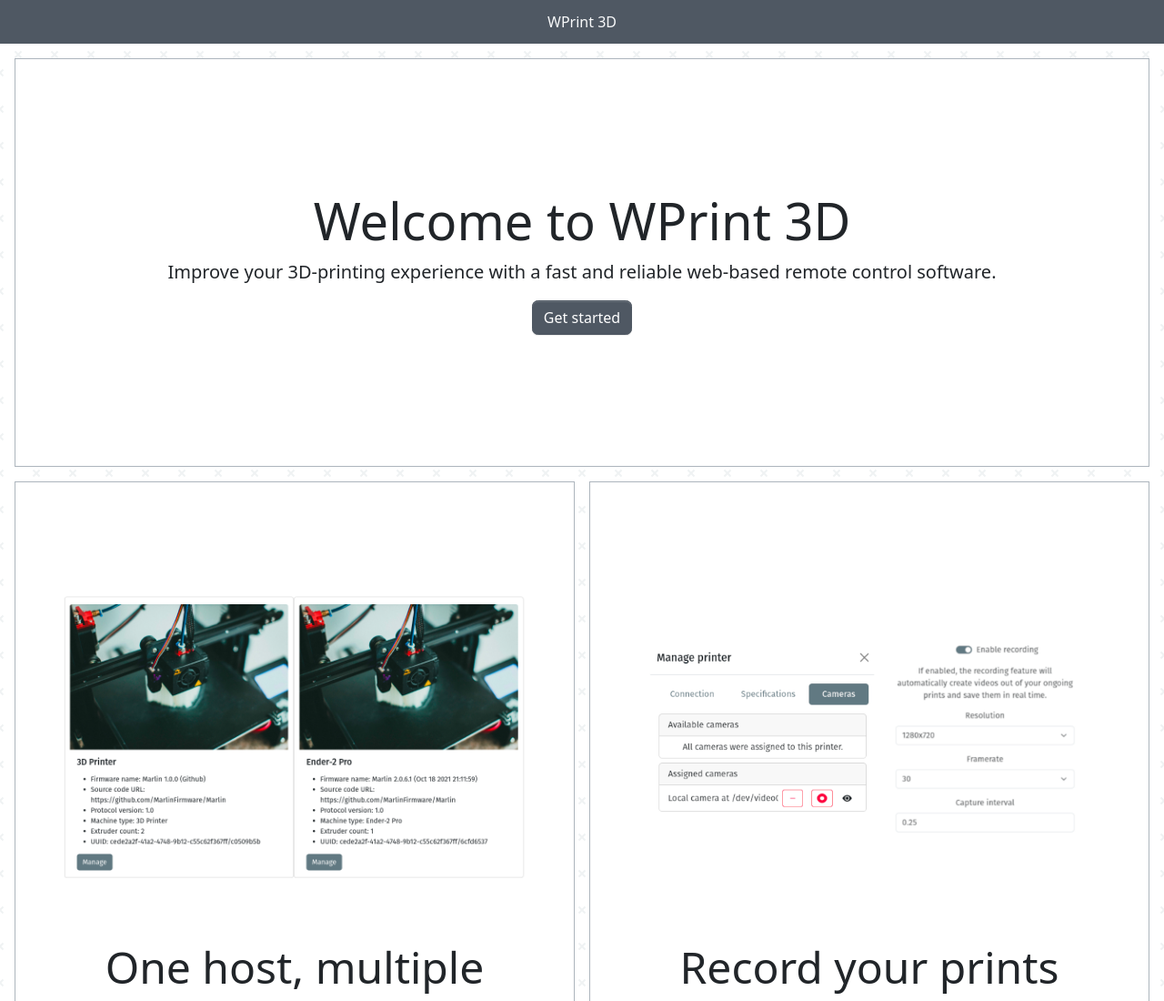
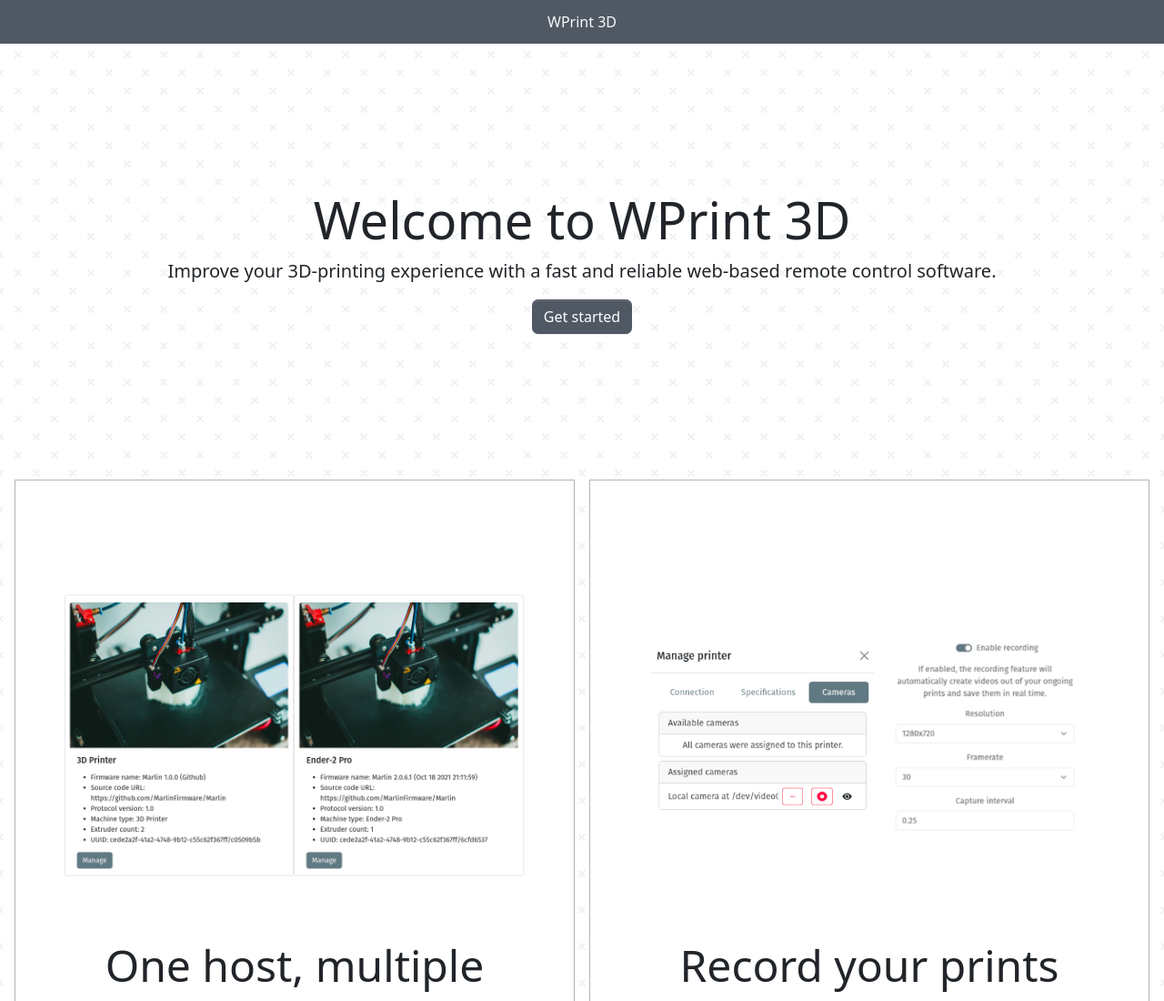
Before and after one commit to wprint3d/wprint3d.github.io, a website: page index.html in a window 1280 px wide. Shown: the top 1100 px of the page at 91% size. Drawn offline with Linux system fonts and the light colour scheme.

Commit message:
index: drop the border and the background from the main jumbotron box

```diff
--- a/index.html
+++ b/index.html
@@ -27,7 +27,7 @@
     </header>
 
     <main>
-        <div class="position-relative overflow-hidden p-3 p-md-5 m-md-3 text-center bg-white border border-dark-subtle">
+        <div class="position-relative overflow-hidden p-3 p-md-5 m-md-3 text-center">
             <div class="col p-lg-5 mx-auto my-5">
                 <h1 class="display-4 fw-normal"> Welcome to WPrint 3D </h1>
                 <p class="lead fw-normal">
```
